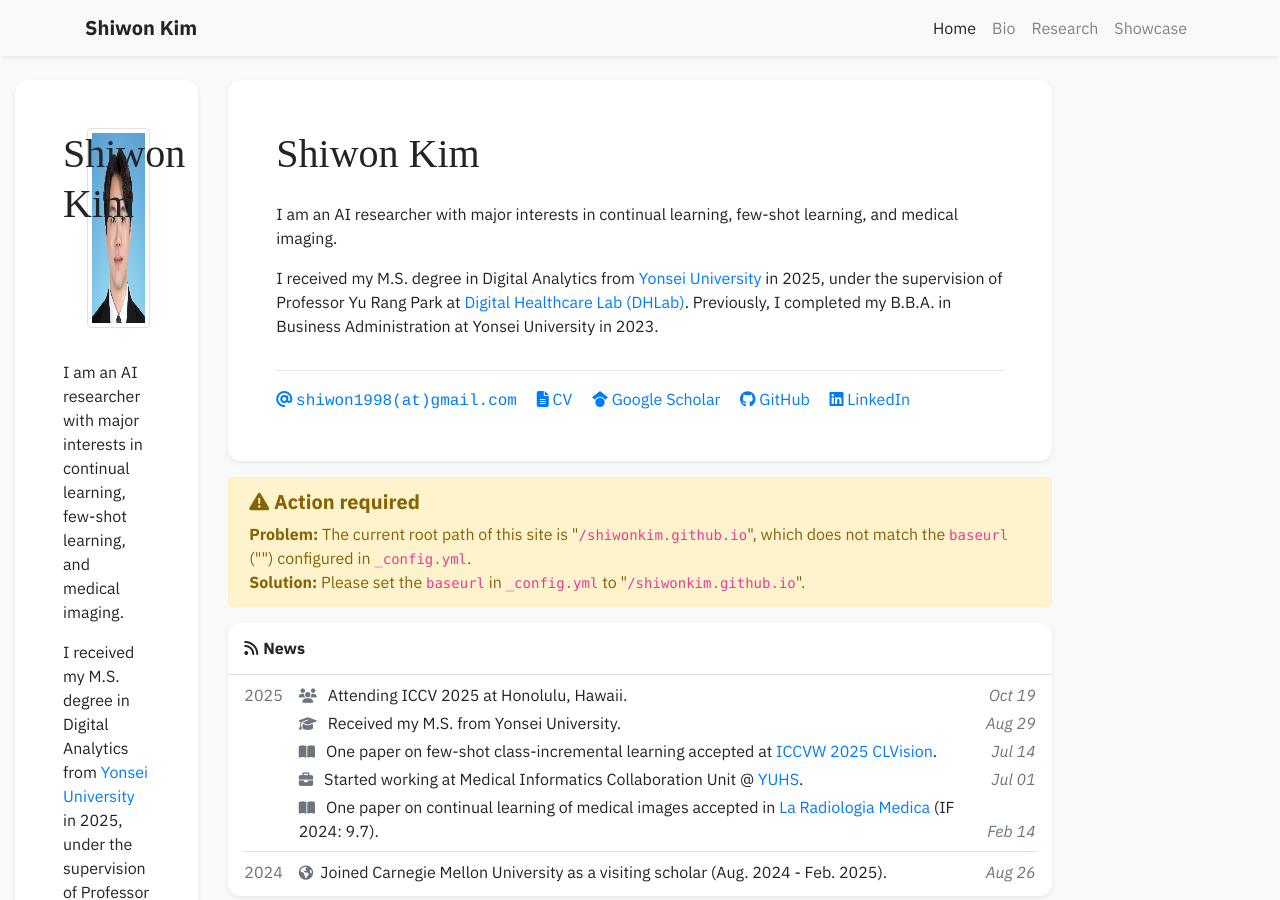
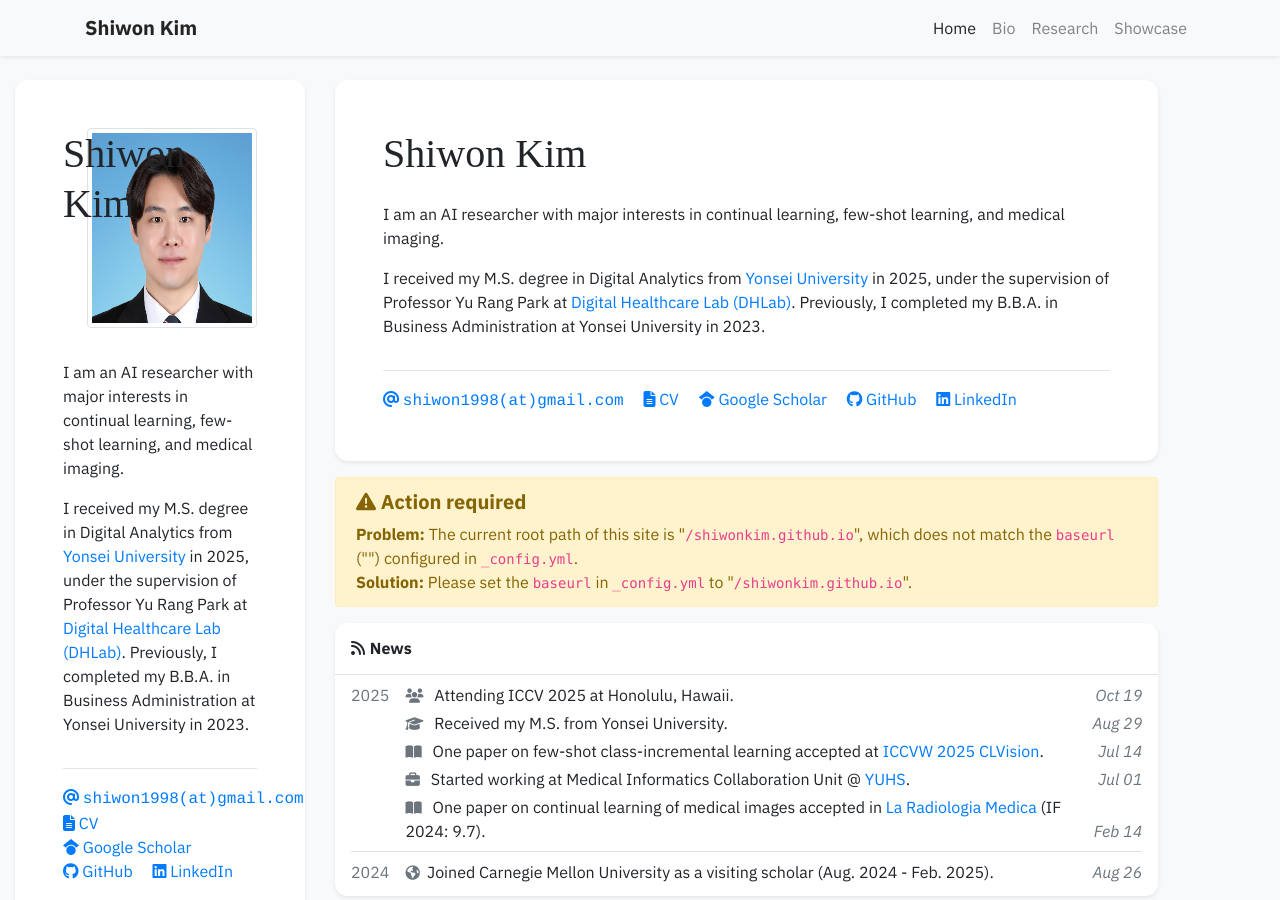
Before and after one commit to shiwonkim/shiwonkim.github.io, a Jekyll site: the page built from index.html, in a window 1280 px wide and 900 px high. Built offline with Jekyll 4.4.1, drawn with Linux system fonts in a browser that asks for light colours; nearby versions of some CDN libraries; some web fonts are replaced; a style sheet for code colours, icons or effects is not loaded.

Commit message:
edit profile

```diff
--- a/index.html
+++ b/index.html
@@ -5,11 +5,11 @@
 ---
 
 <div class="row">
-  <div class="col-2">
+  <div class="col-12 col-lg-3">
     {% include widgets/profile_card.html %}
   </div>
 
-  <div class="col-8">
+  <div class="col-12 col-lg-8">
     {% include widgets/about_card.html %}
 
     {% include widgets/debug_repo_name.html %}
--- a/research.html
+++ b/research.html
@@ -74,7 +74,7 @@
 </style>
 
 <div class="row">
-  <div class="col-12 col-lg-2">
+  <div class="col-12 col-lg-3">
     <!-- FILTER TABS -->
     <div class="mb-1 d-flex flex-wrap align-items-center">
       <div class="filter-type d-flex flex-wrap align-items-center mb-3">
```
